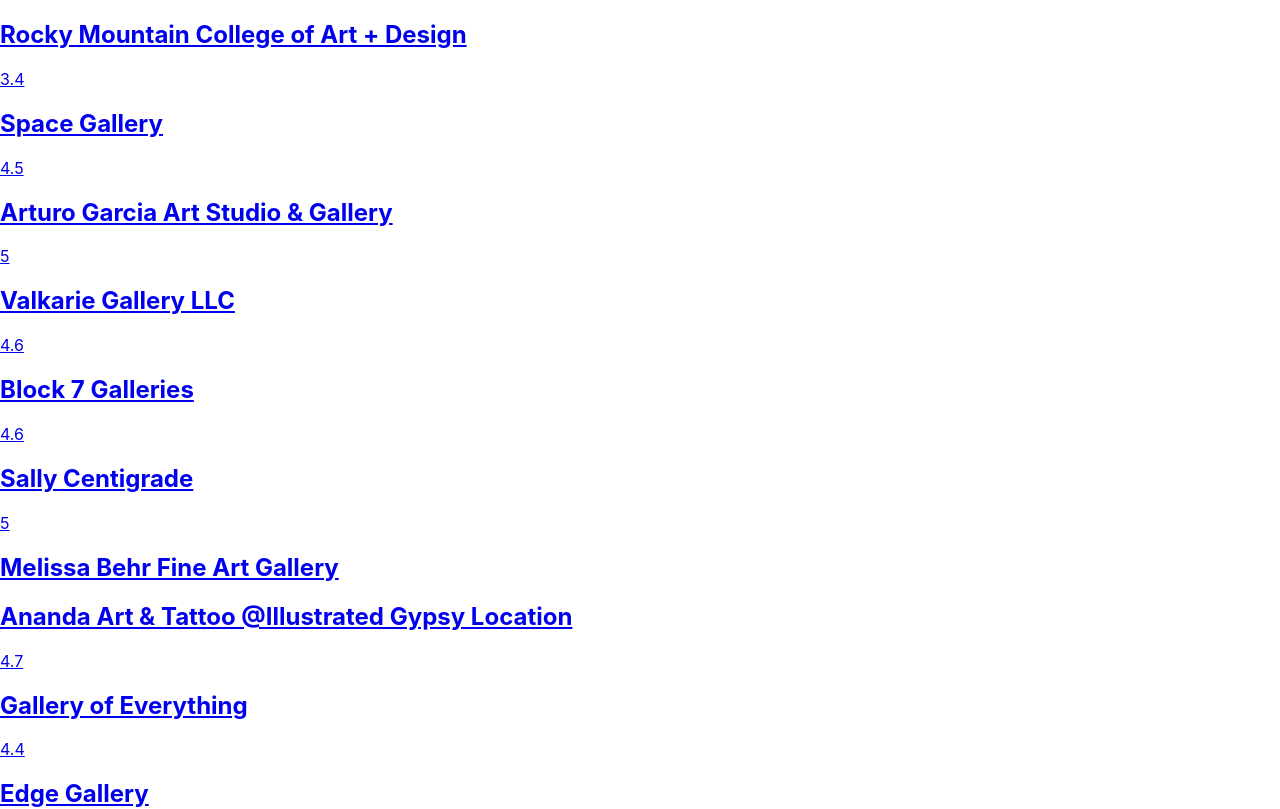
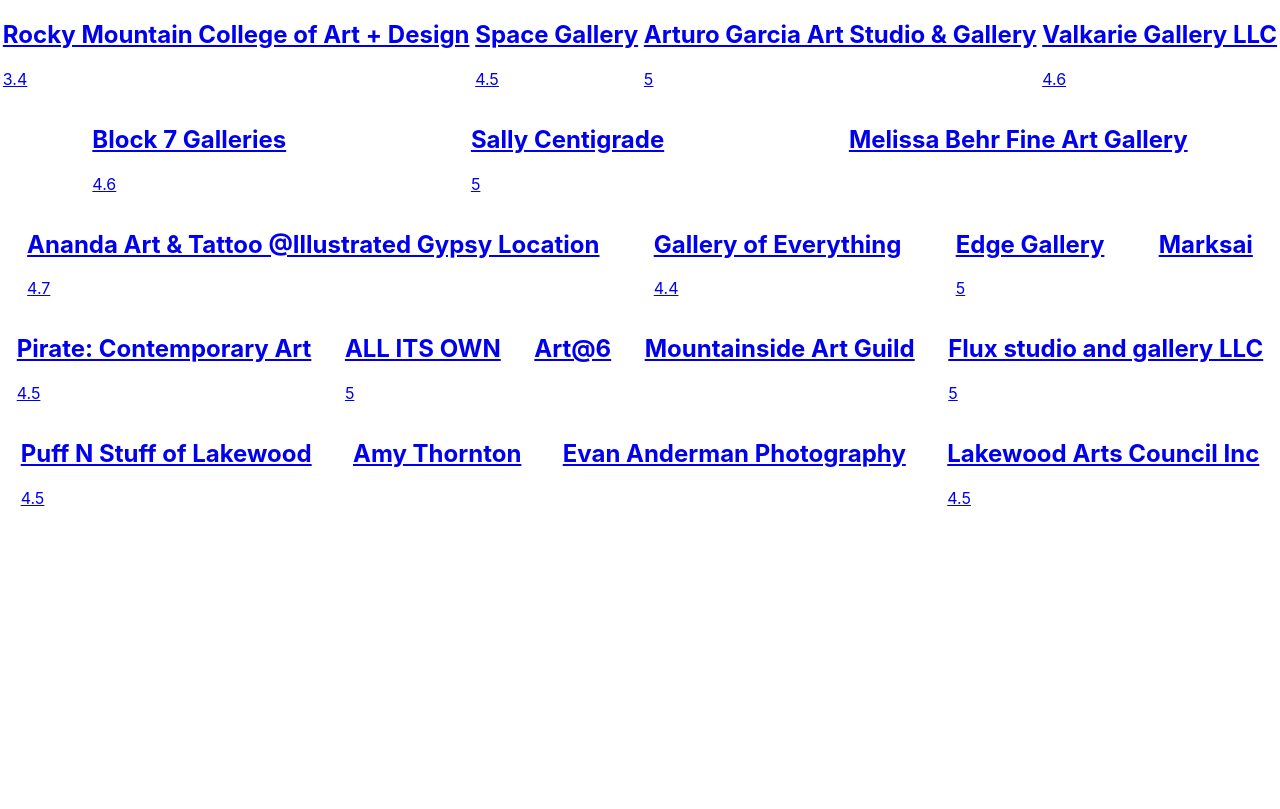
Before and after one commit to Max9545/gallery-time, a React (Create React App) app in the folder gallery-time/: page /city/Denver in a window 1280 px wide. Shown: the top 809 px of the page. Built offline with nearby package versions, Linux system fonts and the light colour scheme; no server answers.

Commit message:
Hidden key and styling update on galleries page.

```diff
--- a/gallery-time/package.json
+++ b/gallery-time/package.json
@@ -6,6 +6,7 @@
     "@testing-library/jest-dom": "^5.11.10",
     "@testing-library/react": "^11.2.6",
     "@testing-library/user-event": "^12.8.3",
+    "dotenv": "^8.2.0",
     "react": "^17.0.2",
     "react-dom": "^17.0.2",
     "react-router-dom": "^5.2.0",
--- a/gallery-time/src/App/App.js
+++ b/gallery-time/src/App/App.js
@@ -6,7 +6,7 @@ import { useState, useEffect } from 'react';
 import { geoLocatePost } from '../apiCalls.js';
 import { denverGeoLocation } from '../MockData/MockData.js';
 import GalleryDetail from '../GalleryDetail/GalleryDetail.js';
-
+require('dotenv').config();
 
 function App() {
   const [geoLocation, setGeoLocation] = useState();
--- a/gallery-time/src/Galleries/Galleries.css
+++ b/gallery-time/src/Galleries/Galleries.css
@@ -0,0 +1,14 @@
+.galleries-page {
+  width: 100%;
+  margin: 0;
+  padding: 0;
+  display: flex;
+  justify-content: space-around;
+  flex-wrap: wrap;
+}
+
+
+
+@media only screen and (max-width: 500px) {
+
+}
--- a/gallery-time/src/Galleries/Galleries.js
+++ b/gallery-time/src/Galleries/Galleries.js
@@ -39,7 +39,7 @@ const Galleries = ({ geoLocation }) => {
   }, [galleries])
 
   return (
-    <section data-cy="galleries-page">
+    <section className="galleries-page" data-cy="galleries-page">
       {galleriesDisplay}
     </section>
   )
--- a/gallery-time/src/apiCalls.js
+++ b/gallery-time/src/apiCalls.js
@@ -1,7 +1,7 @@
+require('dotenv').config();
 const geoLocateUrl = 'https://www.googleapis.com/geolocation/v1/geolocate?key='
-const key = 'AIzaSyCPYBIOh7g3wHpWjUjZTqndgZpbon7B6Ag'
+const key = process.env.API_KEY;
 const mapsUrl = 'https://maps.googleapis.com/maps/api/'
-
 
 export const geoLocatePost = () => {
   return fetch(`${geoLocateUrl}${key}`, {
```
Also changed, not shown: 2 other files (tests, documents, lock files or other folders).
